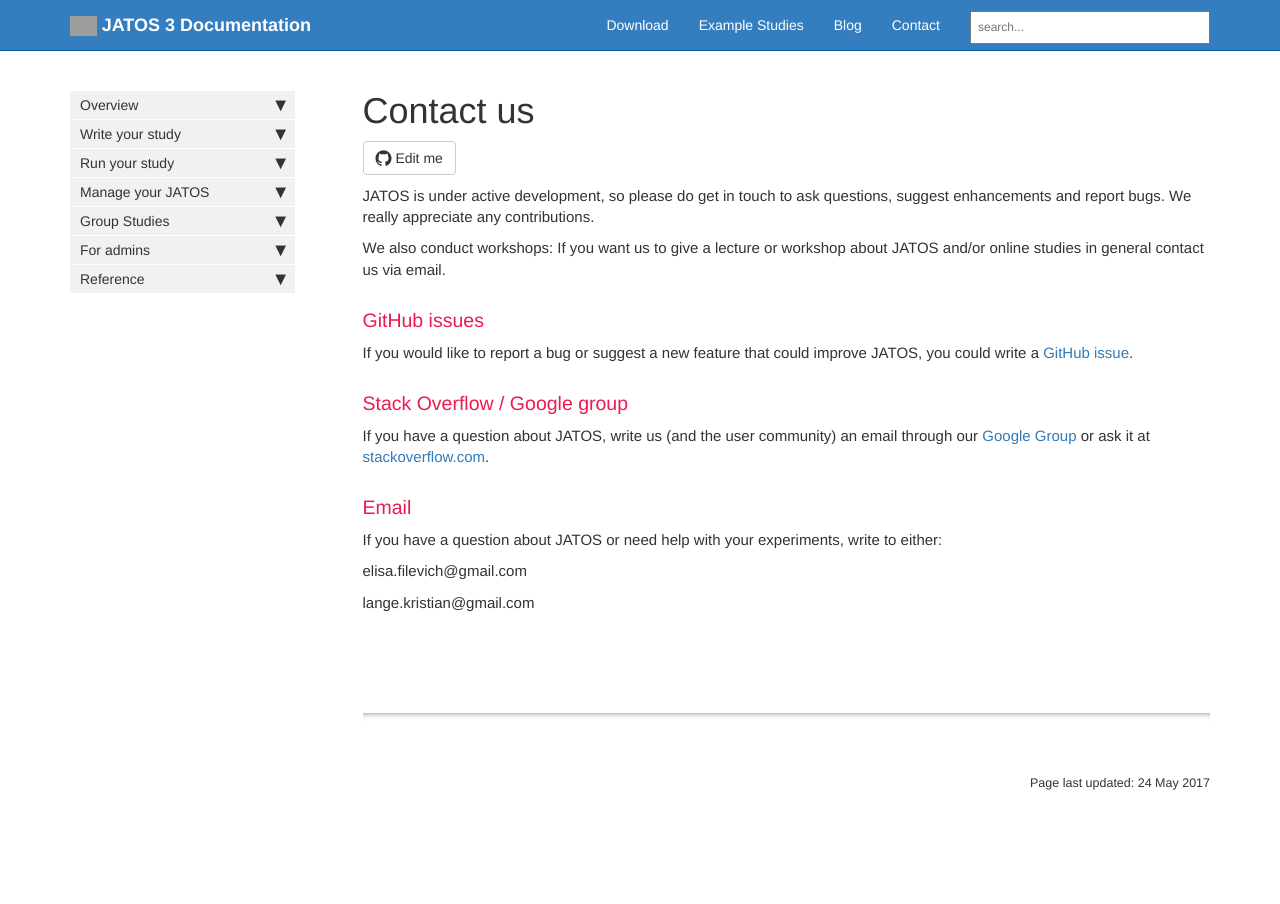
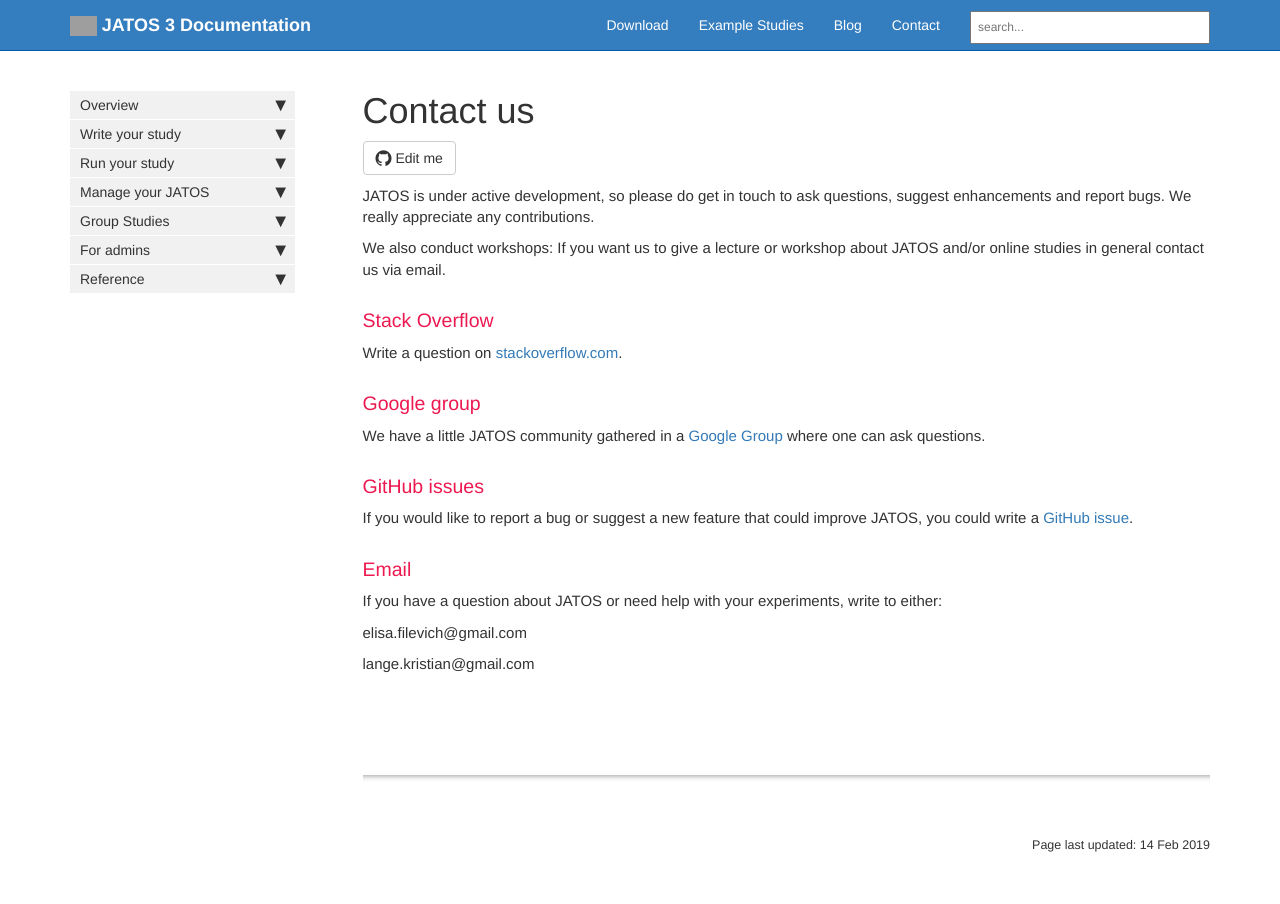
Before and after one commit to kristian-lange-tw/JATOS_docs_v3, a Jekyll site: the page built from pages/Contact-us.md, in a window 1280 px wide. Built offline with Jekyll 4.4.1, drawn with Linux system fonts in a browser that asks for light colours; nearby versions of some CDN libraries; comment, search, counter and statistics services are not loaded; grey boxes are pictures that could not be loaded.

Commit message:
Update Contact-us.md

```diff
--- a/pages/Contact-us.md
+++ b/pages/Contact-us.md
@@ -7,20 +7,24 @@
 permalink: Contact-us.html
 folder:
 toc: false
-last_updated: 24 May 2017
+last_updated: 14 Feb 2019
 ---
 
 JATOS is under active development, so please do get in touch to ask questions, suggest enhancements and report bugs. We really appreciate any contributions.
 
 We also conduct workshops: If you want us to give a lecture or workshop about JATOS and/or online studies in general contact us via email.
 
+### Stack Overflow
+
+Write a question on [stackoverflow.com](http://stackoverflow.com).
+
+### Google group
+
+We have a little JATOS community gathered in a [Google Group](https://groups.google.com/forum/#!forum/jatos) where one can ask questions.
+
 ### GitHub issues
 
 If you would like to report a bug or suggest a new feature that could improve JATOS, you could write a [GitHub issue](https://github.com/JATOS/JATOS/issues).
-
-### Stack Overflow / Google group
-
-If you have a question about JATOS, write us (and the user community) an email through our [Google Group](https://groups.google.com/forum/#!forum/jatos) or ask it at [stackoverflow.com](http://stackoverflow.com).
 
 ### Email
 
```
